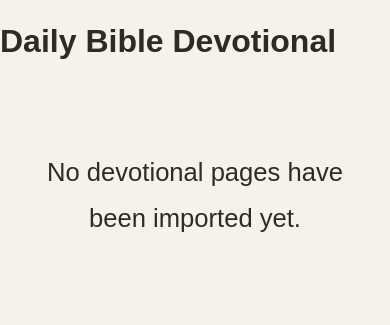
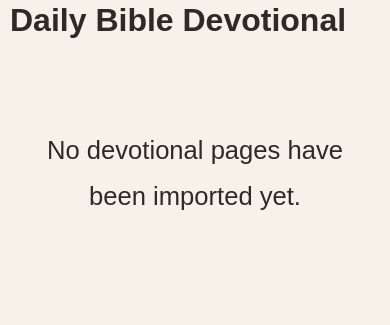
Before and after one commit to johnchen008/devotional2026, a Django app: page / in a window 390 px wide. Shown: the top 325 px of the page. Run offline with Django 4.2, Linux system fonts and the light colour scheme; data that the repository does not hold is empty.

Commit message:
update template

```diff
--- a/static/css/site.css
+++ b/static/css/site.css
@@ -1,3 +1,13 @@
+:root {
+    --bg: #f6f0e8;
+    --card: #fffaf4;
+    --text: #2f2a24;
+    --muted: #7c6f60;
+    --border: #e7dbcf;
+    --accent: #8d6242;
+    --shadow: 0 10px 28px rgba(0, 0, 0, 0.05);
+}
+
 body {
     margin: 0;
     font-family: "Microsoft YaHei", "PingFang SC", sans-serif;
@@ -37,6 +47,7 @@ body {
     font-weight: 700;
     margin-bottom: 10px;
     line-height: 1.25;
+    margin: 0 10px 0.9em 10px;
 }
 
 .page-date {
@@ -82,7 +93,7 @@ body {
 .section-label {
     font-size: 1.9rem;
     font-weight: 700;
-    margin: 28px 0 14px;
+    margin: 15px 10px 5px;
     color: #8b5e34;
     line-height: 1.35;
 }
@@ -90,10 +101,10 @@ body {
 .body-text,
 .prayer-text {
     font-size: 1.7rem;
-    line-height: 1.9;
+    line-height: 1.7;
     text-align: left;
     letter-spacing: 0;
-    margin-bottom: 10px;
+    margin-bottom: 1px;
 }
 
 .nav-links {
@@ -162,7 +173,7 @@ body {
 
  .body-text p {
     margin: 0 10px 0.9em 10px;
-    line-height: 1.9;
+    line-height: 1.7;
 }
 
 .body-text p:last-child {
@@ -175,7 +186,7 @@ body {
     .prayer-text {
         margin: 0 10px 0.9em 10px;
         font-size: 1.7rem;
-        line-height: 1.95;
+        line-height: 1.7;
 
     }
 
```
